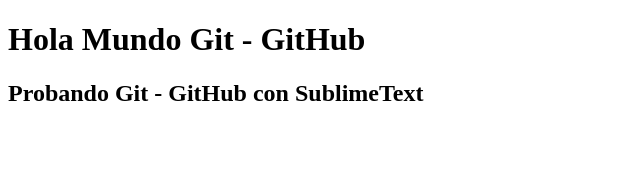
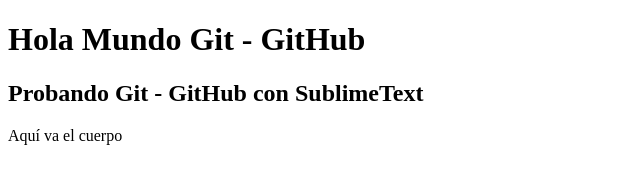
Before and after one commit to Davidsp10/hola-mundo, a plain HTML site: page index.html in a window 1280 px wide. Shown: the whole page, without its empty margins (0-640 px from the left). Drawn offline with Linux system fonts and the light colour scheme.

Commit message:
Cuerpo
Se especifica el espacio para el cuerpo

```diff
--- a/index.html
+++ b/index.html
@@ -7,6 +7,7 @@
 <body>
 
 		<h2>Probando Git - GitHub con SublimeText</h2>
+		<p>Aquí va el cuerpo</p>
 
 </body>
 </html>
```
